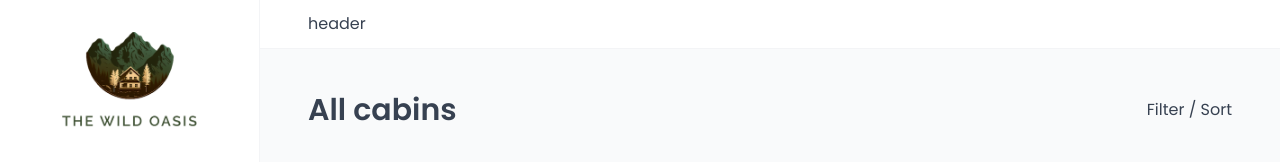
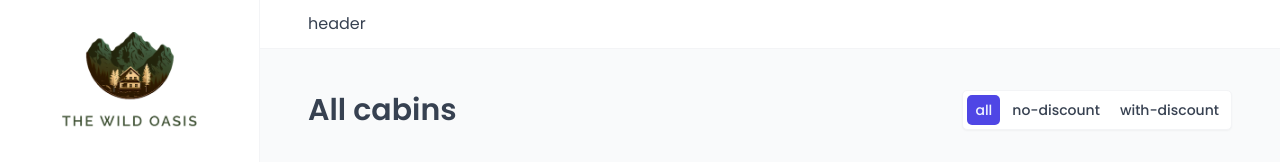
Before and after one commit to oguzcoll/react-booking-hotel-site, a React (Vite) app: page /cabins in a window 1280 px wide. Shown: the top 162 px of the page. Built offline with nearby package versions, Linux system fonts and the light colour scheme; no server answers; the database is empty; a web font is replaced by a local one.

Commit message:
filtered cabins

```diff
--- a/src/features/cabins/CabinRow.jsx
+++ b/src/features/cabins/CabinRow.jsx
@@ -104,9 +104,7 @@
                 </Modal.Open>
 
                 <Modal.Open opens="delete">
-                  <Menus.Button icon={<HiTrash />} onClick={handleDublicate}>
-                    Delete
-                  </Menus.Button>
+                  <Menus.Button icon={<HiTrash />}>Delete</Menus.Button>
                 </Modal.Open>
               </Menus.List>
 
--- a/src/features/cabins/CabinTable.jsx
+++ b/src/features/cabins/CabinTable.jsx
@@ -6,25 +6,21 @@
 import { useCabins } from "./useCabins";
 import Table from "../../ui/Table";
 import Menus from "../../ui/Menus";
-
-const TableHeader = styled.header`
-  display: grid;
-  grid-template-columns: 0.6fr 1.8fr 2.2fr 1fr 1fr 1fr;
-  column-gap: 2.4rem;
-  align-items: center;
-
-  background-color: var(--color-grey-50);
-  border-bottom: 1px solid var(--color-grey-100);
-  text-transform: uppercase;
-  letter-spacing: 0.4px;
-  font-weight: 600;
-  color: var(--color-grey-600);
-  padding: 1.6rem 2.4rem;
-`;
+import { useSearchParams } from "react-router-dom";
 
 function CabinTable() {
   const { isLoading, cabins } = useCabins();
+  const [searchParams] = useSearchParams();
   if (isLoading) return <Spinner />;
+
+  const filterValue = searchParams.get("discount") || "all";
+
+  let filteredCabins;
+  if (filterValue === "all") filteredCabins = cabins;
+  if (filterValue == "no-discount")
+    filteredCabins = cabins.filter((cabin) => cabin.discount === 0);
+  if (filterValue == "with-discount")
+    filteredCabins = cabins.filter((cabin) => cabin.discount > 0);
 
   return (
     <Menus>
@@ -38,7 +34,7 @@
           <div></div>
         </Table.Header>
         <Table.Body
-          data={cabins}
+          data={filteredCabins}
           render={(cabin) => <CabinRow cabin={cabin} key={cabin.id} />}
         />
       </Table>
--- /dev/null
+++ b/src/features/cabins/CabinTableOperations.jsx
@@ -0,0 +1,19 @@
+import TableOperations from "../../ui/TableOperations";
+import Filter from "../../ui/Filter";
+
+function CabinTableOperations() {
+  return (
+    <TableOperations>
+      <Filter
+        filterField="discount"
+        options={[
+          { value: "all", label: "all" },
+          { value: "no-discount", label: "no-discount" },
+          { value: "with-discount", label: "with-discount" },
+        ]}
+      />
+    </TableOperations>
+  );
+}
+
+export default CabinTableOperations;
--- a/src/pages/Cabins.jsx
+++ b/src/pages/Cabins.jsx
@@ -2,13 +2,14 @@
 import Row from "../ui/Row";
 import CabinTable from "../features/cabins/CabinTable";
 import AddCabin from "../features/cabins/AddCabin";
+import CabinTableOperations from "../features/cabins/CabinTableOperations";
 
 function Cabins() {
   return (
     <>
       <Row type="horizontal">
         <Heading as="h1">All cabins</Heading>
-        <p>Filter / Sort</p>
+        <CabinTableOperations />
       </Row>
 
       <Row>
--- a/src/ui/Filter.jsx
+++ b/src/ui/Filter.jsx
@@ -1,3 +1,4 @@
+import { useSearchParams } from "react-router-dom";
 import styled, { css } from "styled-components";
 
 const StyledFilter = styled.div`
@@ -33,3 +34,30 @@
     color: var(--color-brand-50);
   }
 `;
+
+function Filter({ filterField, options }) {
+  const [searchParams, setSearchParams] = useSearchParams();
+
+  const currentFilter = searchParams.get(filterField) || options.at(0).value;
+
+  function handleClick(value) {
+    searchParams.set(filterField, value);
+    setSearchParams(searchParams);
+  }
+
+  return (
+    <StyledFilter>
+      {options.map((option) => (
+        <FilterButton
+          key={option.value}
+          onClick={() => handleClick(option.value)}
+          active={option.value === currentFilter}
+        >
+          {option.label}
+        </FilterButton>
+      ))}
+    </StyledFilter>
+  );
+}
+
+export default Filter;
```
